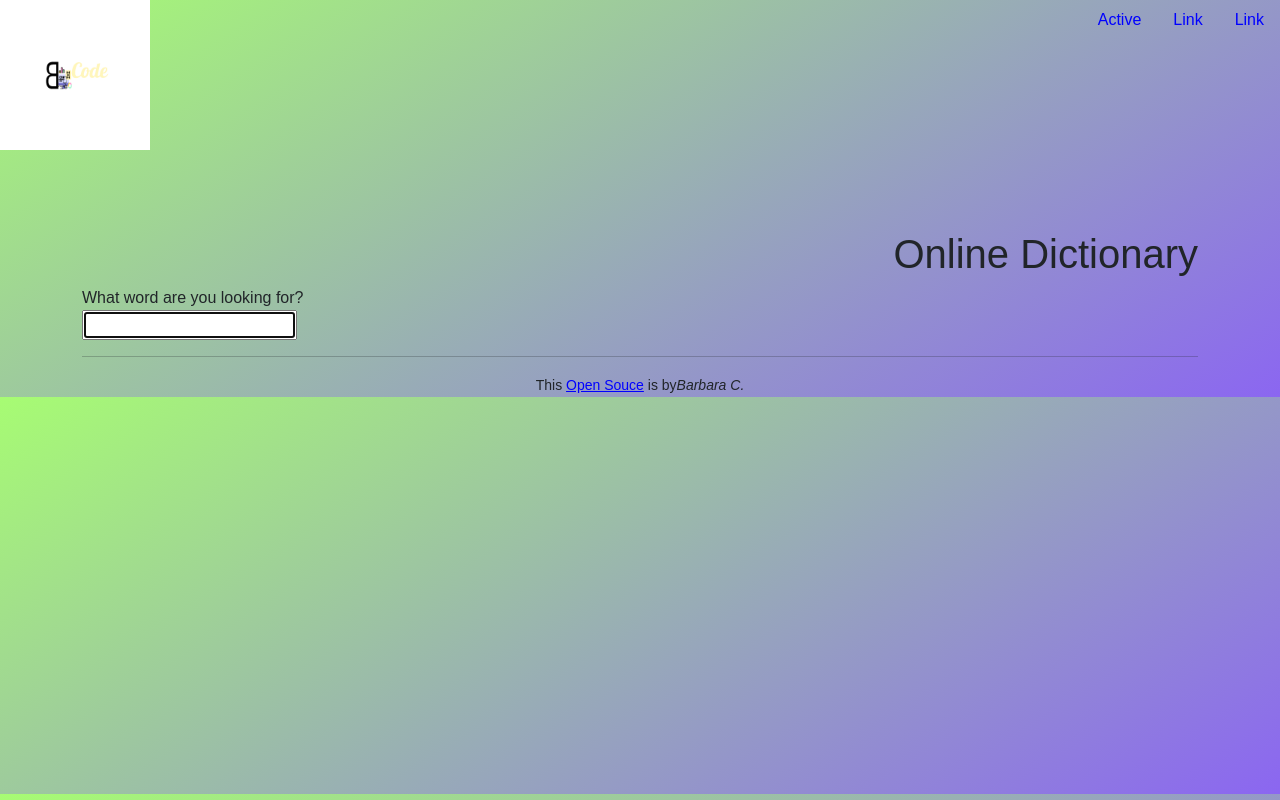
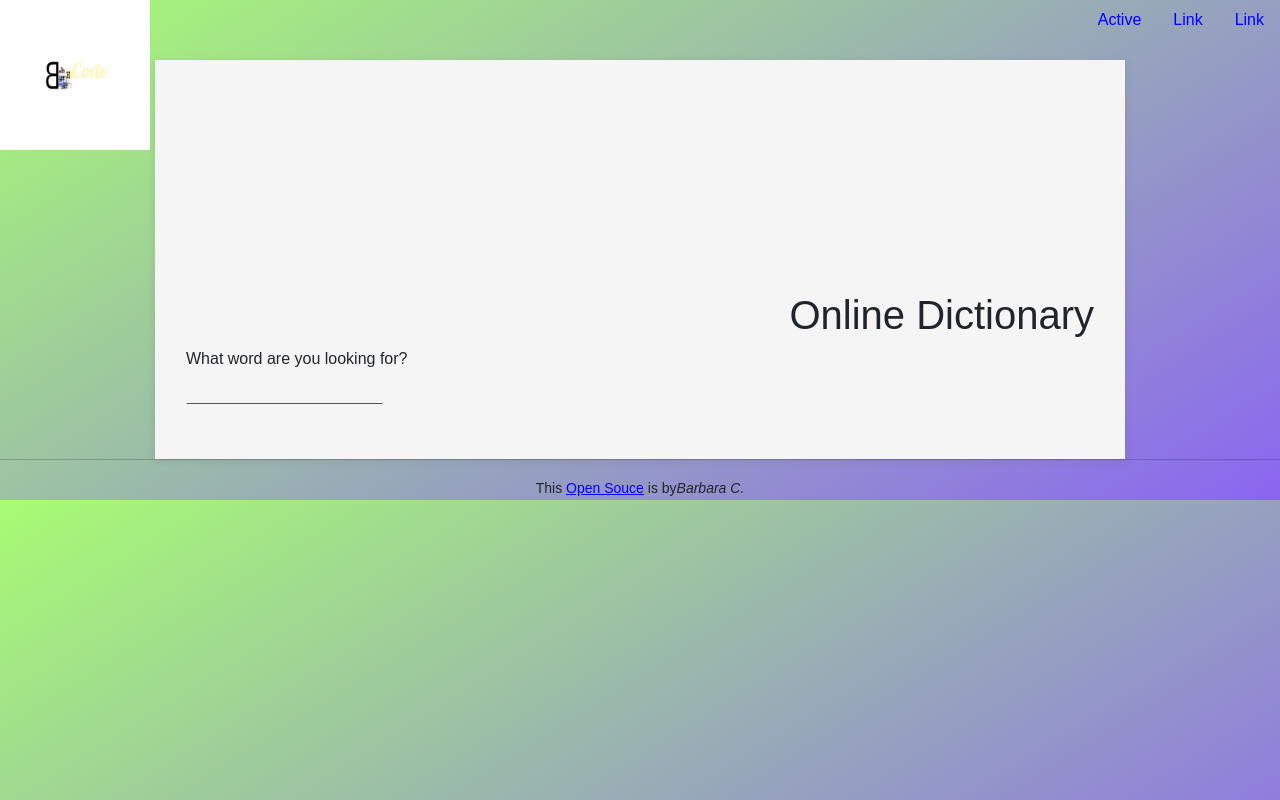
Before and after one commit to bcot-code/dictionary-project, a React (Create React App) app: page / in a window 1280 px wide. Built offline with nearby package versions, Linux system fonts and the light colour scheme.

Commit message:
Process of Photos & Styling

```diff
--- a/src/App.js
+++ b/src/App.js
@@ -7,16 +7,17 @@ import "./App.css";
 export default function App() {
   return (
     <div className="App">
-      <div className="container">
-        <header className="App-header">
-          <img src={logo} className="App-logo img-fluid" alt="logo" />
+      <div className="row">
+        <header className="App-header col-6">
+          <img src={logo} className="App-logo img-fluid " alt="logo" />
           <NavBar />
+          <div className="col-5"></div>
         </header>
-        <main>
-          <Dictionary />
+        <main className="container dictionary">
+          <Dictionary defaultWord="life" />
         </main>
         <hr />
-        <footer className="text-center">
+        <footer className="text-center reference">
           <small>
             This{" "}
             <a
--- a/src/Dictionary.css
+++ b/src/Dictionary.css
@@ -2,3 +2,23 @@
   text-align: end;
   padding-top: 200px;
 }
+
+input {
+  padding: 5px 9px;
+  font-weight: 200;
+  font-family: "Courier New";
+  font-size: 14px;
+  border-radius: 15px;
+  background-color: transparent;
+  transition: all 250ms ease-in-out;
+  transform-style: preserve-3d;
+}
+
+input:hover,
+input:focus {
+  outline: 0;
+  border: 1px solid transparent;
+  border-bottom: 1px solid #575756;
+  border-radius: 0;
+  background-position: 100% center;
+}
--- a/src/Dictionary.js
+++ b/src/Dictionary.js
@@ -1,21 +1,30 @@
 import React, { useState } from "react";
 import "./Dictionary.css";
 import Results from "./Results";
+import Photos from "./Photo.js";
 import axios from "axios";
 
-export default function Dictionary() {
-  let [keyword, setWork] = useState("");
+export default function Dictionary(props) {
+  let [keyword, setWork] = useState(props.defaultWord);
   let [definition, setDef] = useState(null);
+  const [photos, setPhotos] = useState(null);
 
   function handleResponse(response) {
     console.log(response.data.meanings[0].definition);
     setDef(response.data);
+  }
+  function handleUnsplashResponse(response) {
+    setPhotos(response.data.photos);
   }
 
   function handleSubmit(event) {
     event.preventDefault();
     let api = `https://api.shecodes.io/dictionary/v1/define?word=${keyword}&key=db9df5cafd32a54ef0cf0c7bd2635oct`;
     axios.get(api).then(handleResponse);
+
+    let headers = `https://api.unsplash.com/photos/?client_id=YOUR_ACCESS_KEY`;
+    let unsplashsApi = `https://api.unsplash.com/v1/search?query=${keyword}&per_page=4`;
+    axios.get(unsplashsApi, { headers: headers }).then(handleUnsplashResponse);
   }
 
   function searchHandle(event) {
@@ -24,15 +33,19 @@ export default function Dictionary() {
 
   return (
     <div>
-      <section>
-        <h1 className="Dictionary">Online Dictionary</h1>
-        <form onSubmit={handleSubmit}>
-          <label>What word are you looking for?</label>
-          <br />
-          <input type="search" autoFocus="on" onChange={searchHandle} />
-        </form>
-      </section>
+      <h1 className="Dictionary">Online Dictionary</h1>
+      <div className="row justify-content-end">
+        <section>
+          <form className="col-3" onSubmit={handleSubmit}>
+            <label>What word are you looking for?</label>
+            <input type="search" autoFocus="on" onChange={searchHandle} />
+          </form>
+        </section>
+      </div>
+
       <Results definition={definition} />
+      <br />
+      <Photos photos={photos} />
     </div>
   );
 }
--- a/src/Meanings.js
+++ b/src/Meanings.js
@@ -3,10 +3,16 @@ import React from "react";
 export default function Meanings(props) {
   if (props.meaning) {
     return (
-      <div className="Meanings">
+      <div className="Meanings container">
+        <div className="row">
+          <div className="col-3 part">
             <h3>{props.meaning.partOfSpeech}</h3>
+          </div>
+          <div className="vertical col-1"></div>
+          <div className="col-5">
             <p>{props.meaning.definition}</p>
             <em>{props.meaning.example}</em>
+          </div>
           <div className="Syn">
             {props.meaning.synonyms
               ? props.meaning.synonyms.map(function (synonym, index) {
@@ -15,6 +21,7 @@ export default function Meanings(props) {
               : null}
           </div>
         </div>
+      </div>
     );
   } else {
     return null;
--- /dev/null
+++ b/src/Phonetics.css
@@ -0,0 +1,6 @@
+.Phonetics {
+  font-weight: 600;
+  font-size: 16px;
+  display: flex;
+  justify-content: flex-end;
+}
--- a/src/Phonetics.js
+++ b/src/Phonetics.js
@@ -1,12 +1,14 @@
 import React from "react";
 import ReactAudioPlayer from "react-audio-player";
+import "./Phonetics.css";
 
 export default function Phonetic(props) {
   console.log(props.phonetic);
   return (
     <div className="Phonetics">
       <div>{props.phonetic}</div>
-      <div className="col-2">
+      <br />
+      <div className="col-5">
         <ReactAudioPlayer src="my_audio_file.ogg" autoPlay controls />
       </div>
     </div>
--- /dev/null
+++ b/src/Photo.js
@@ -0,0 +1,28 @@
+import React from "react";
+
+export default function Photos(props) {
+  console.log(props);
+  if (props.photos) {
+    return (
+      <div className="Photos">
+        <div className="row">
+          {props.photos.map(function (photo, index) {
+            return (
+              <div className="col-3" key={index}>
+                <a href={photo.src.original} target="_blank" rel="noreferrer">
+                  <img
+                    src={photo.src.landscape}
+                    alt="ilustration"
+                    className="img-fluid"
+                  />
+                </a>
+              </div>
+            );
+          })}
+        </div>
+      </div>
+    );
+  } else {
+    return null;
+  }
+}
--- /dev/null
+++ b/src/Results.css
@@ -0,0 +1,7 @@
+.Results h1 {
+  font-size: 60px;
+  font-weight: 300;
+}
+.Results .horizontal {
+  border-bottom: 0.1em solid black;
+}
--- a/src/Results.js
+++ b/src/Results.js
@@ -1,13 +1,14 @@
 import React from "react";
 import Meanings from "./Meanings";
 import Phonetic from "./Phonetics";
+import "./Results.css";
 
 export default function Results(props) {
   if (props.definition) {
     return (
       <div className="Results">
-        <section className="word row">
-          <h1>{props.definition.word}</h1>
+        <h1 className="word">{props.definition.word}</h1>
+        <section className="row">
           <div className="col-8">
             <div className="col-2">
               <Phonetic phonetic={props.definition.phonetic} />
@@ -15,7 +16,7 @@ export default function Results(props) {
           </div>
         </section>
 
-        <section className="meaning">
+        <section className="horizontal">
           {props.definition.meanings.map(function (meaning, index) {
             return (
               <section key={index}>
```
Also changed, not shown: src/Meanings.css (added, +22 -0 lines). Lines whose indentation alone changed are shown as unchanged.
